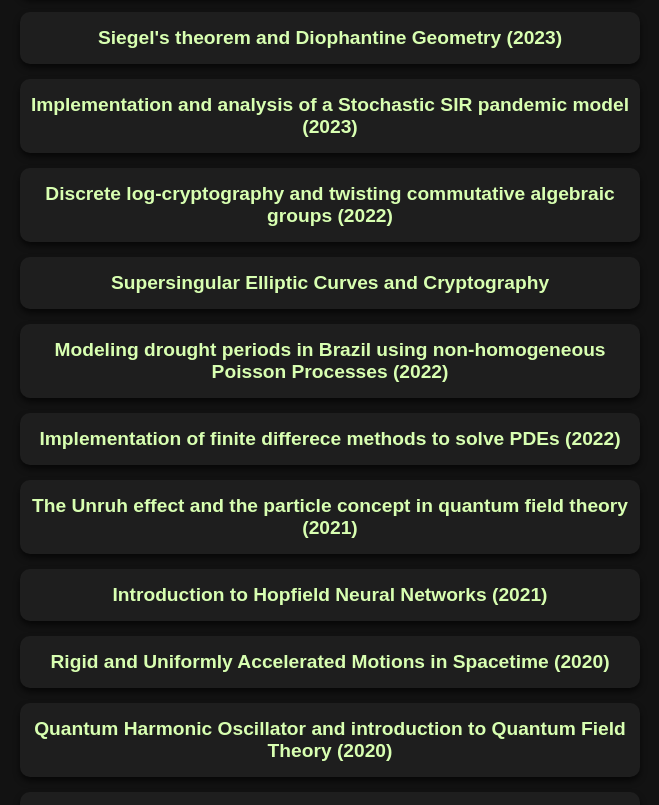
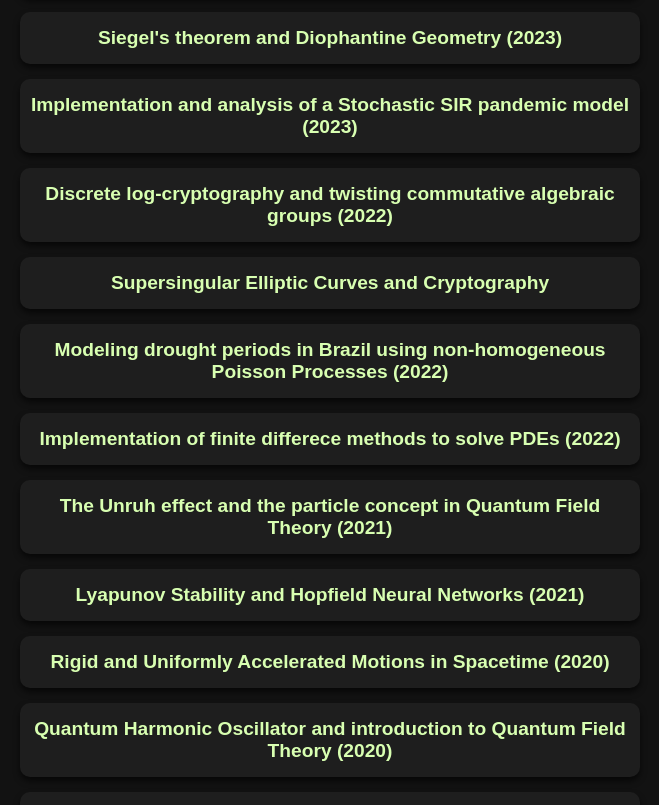
Before and after one commit to dalcio99/dalcio99.github.io, a plain HTML site: page subpages/portfolio.html in a window 1280 px wide. Shown: the part 366-1171 px from the top of the page, without its empty margins (310-969 px from the left). Drawn offline with Linux system fonts and the light colour scheme.

Commit message:
Update portfolio.html

```diff
--- a/subpages/portfolio.html
+++ b/subpages/portfolio.html
@@ -135,8 +135,8 @@
         <li><a href="uploads/Crypto_Supersingular.pdf">Supersingular Elliptic Curves and Cryptography</a></li>
         <li><a href="https://github.com/dalcio99/nhpp_drought_modeling">Modeling drought periods in Brazil using non-homogeneous Poisson Processes (2022)</a></li>
         <li><a href="https://github.com/dalcio99/Numerical-methods-for-pde">Implementation of finite differece methods to solve PDEs (2022)</a></li>
-        <li><a href="uploads/Unruh_effect.pdf">The Unruh effect and the particle concept in quantum field theory (2021)</a></li>
-        <li><a href="uploads/GAS_HopfieldNNs.pdf">Introduction to Hopfield Neural Networks (2021)</a></li>
+        <li><a href="uploads/Unruh_effect.pdf">The Unruh effect and the particle concept in Quantum Field Theory (2021)</a></li>
+        <li><a href="uploads/GAS_HopfieldNNs.pdf">Lyapunov Stability and Hopfield Neural Networks (2021)</a></li>
         <li><a href="uploads/Rigid_motion_Minkowski_ST.pdf">Rigid and Uniformly Accelerated Motions in Spacetime (2020)</a></li>
         <li><a href="uploads/Oscillatore_Armonico_Quantistico.pdf">Quantum Harmonic Oscillator and introduction to Quantum Field Theory (2020)</a></li>
         <li><a href="uploads/Celestial_Mechanics.pdf">Celestial Mechanics (2019)</a></li>
```
